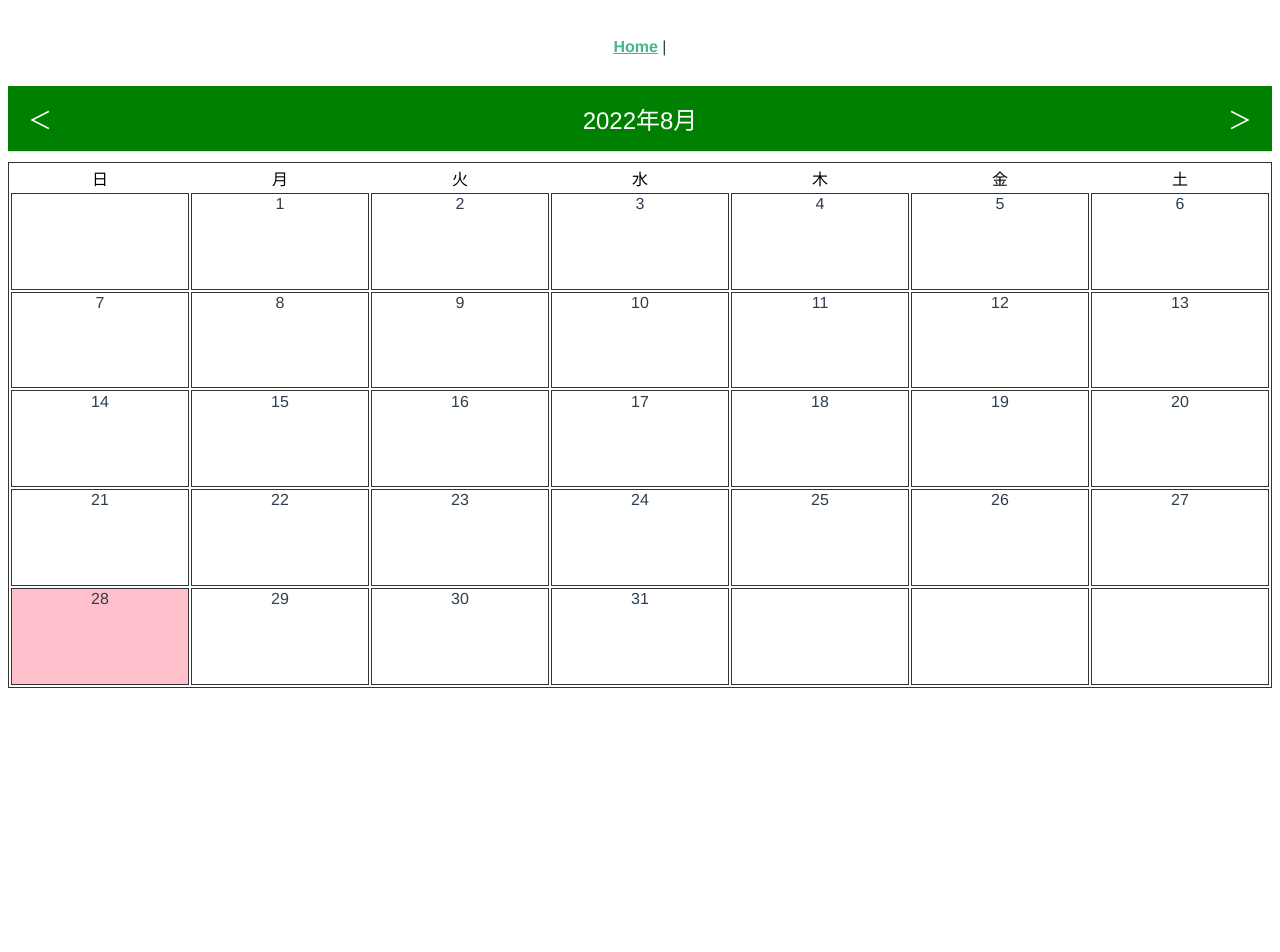
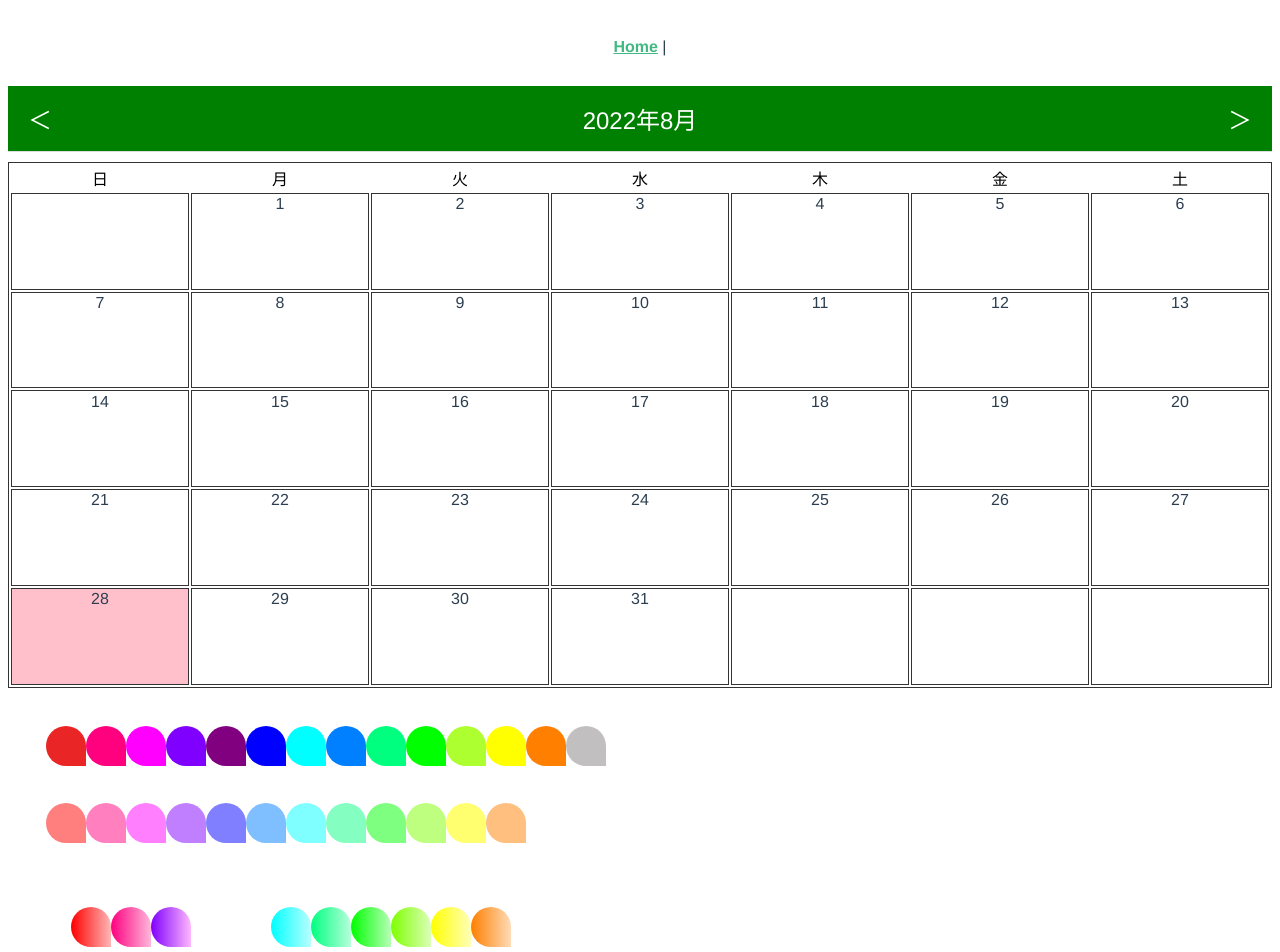
Before and after one commit to webex15-team-4/tarava-calendar, a Vue app: page / in a window 1280 px wide. Shown: the top 952 px of the page. Before the commit the page ends 800 px from the top, so only its background shows below. Built offline with nearby package versions, Linux system fonts and the light colour scheme.

Commit message:
43色の色を追加！！

```diff
--- a/package.json
+++ b/package.json
@@ -10,12 +10,10 @@
   "dependencies": {
     "core-js": "^3.8.3",
     "firebase": "^9.9.3",
-<<<<<<< HEAD
     "vue": "^3.2.13",
     "vue-router": "^4.0.3"
-=======
-    "vue": "^3.2.13"
->>>>>>> a8a5898f54619e041f952bebc119b7041f3c808a
+
+
   },
   "devDependencies": {
     "@babel/core": "^7.12.16",
--- a/src/App.vue
+++ b/src/App.vue
@@ -1,14 +1,16 @@
 <template>
   <nav><router-link to="/">Home</router-link> |</nav>
+  <Calendar />
+  <ColorComponent />
+</template>
 
-  <Calendar />
-</template>
 <script>
 import Calendar from "@/components/CalendarVue.vue"
-
+import ColorComponent from "@/components/ColorComponent.vue"
 export default {
   components: {
     Calendar,
+    ColorComponent,
   },
 }
 </script>
--- a/src/components/Color.vue
+++ /dev/null
@@ -1,3 +0,0 @@
-<template>
-<h1>colorの追加</h1>
-</tenplate>
--- /dev/null
+++ b/src/components/ColorComponent.vue
@@ -0,0 +1,358 @@
+<template>
+  <!-- デフォルトカラー14色 -->
+  <div class="DefaultPalette">
+    <div class="color1"></div>
+    <div class="color2"></div>
+    <div class="color3"></div>
+    <div class="color4"></div>
+    <div class="color5"></div>
+    <div class="color6"></div>
+    <div class="color7"></div>
+    <div class="color8"></div>
+    <div class="color9"></div>
+    <div class="color10"></div>
+    <div class="color11"></div>
+    <div class="color12"></div>
+    <div class="color13"></div>
+    <div class="color14"></div>
+  </div>
+  <!-- パステルカラー12色 -->
+  <div class="PastelPalette">
+    <br />
+    <div class="Pcolor1"></div>
+    <div class="Pcolor2"></div>
+    <div class="Pcolor3"></div>
+    <div class="Pcolor4"></div>
+    <div class="Pcolor5"></div>
+    <div class="Pcolor6"></div>
+    <div class="Pcolor7"></div>
+    <div class="Pcolor8"></div>
+    <div class="Pcolor9"></div>
+    <div class="Pcolor10"></div>
+    <div class="Pcolor11"></div>
+    <div class="Pcolor12"></div>
+  </div>
+
+  <!-- グラデーション11色 -->
+  <div class="GradationColor">
+    <div class="Gcolor1"></div>
+    <div class="Gcolor2"></div>
+    <div class="Gcolor3"></div>
+    <div class="Gcolor4"></div>
+    <div class="Gcolor5"></div>
+    <div class="Gcolor6"></div>
+    <div class="Gcolor7"></div>
+    <div class="Gcolor8"></div>
+    <div class="Gcolor9"></div>
+    <div class="Gcolor10"></div>
+    <div class="Gcolor11"></div>
+  </div>
+
+  <!-- ミックス6色 -->
+  <div class="MixColor">
+    <div class="Mcolor1"></div>
+    <div class="Mcolor2"></div>
+    <div class="Mcolor3"></div>
+    <div class="Mcolor4"></div>
+    <div class="Mcolor5"></div>
+    <div class="Mcolor6"></div>
+  </div>
+</template>
+
+<script></script>
+
+<style>
+.DefaultPalette {
+  display: flex;
+  margin: 3%;
+}
+
+.PastelPalette {
+  display: flex;
+  margin: 3%;
+}
+
+.GradationColor {
+  display: flex;
+  margin: 5%;
+}
+
+.MixColor {
+  display: flex;
+  margin: 5%;
+}
+
+/* デフォルトカラー */
+.color1 {
+  width: 40px;
+  height: 40px;
+  background-color: rgb(233, 37, 37);
+  border-radius: 50% 50% 0 50%;
+}
+
+.color2 {
+  width: 40px;
+  height: 40px;
+  background-color: #ff007f;
+  border-radius: 50% 50% 0 50%;
+}
+
+.color3 {
+  width: 40px;
+  height: 40px;
+  background-color: #ff00ff;
+  border-radius: 50% 50% 0 50%;
+}
+.color4 {
+  width: 40px;
+  height: 40px;
+  background-color: #7f00ff;
+  border-radius: 50% 50% 0 50%;
+}
+.color5 {
+  width: 40px;
+  height: 40px;
+  background-color: purple;
+  border-radius: 50% 50% 0 50%;
+}
+.color6 {
+  width: 40px;
+  height: 40px;
+  background-color: #0000ff;
+  border-radius: 50% 50% 0 50%;
+}
+.color8 {
+  width: 40px;
+  height: 40px;
+  background-color: #007fff;
+  border-radius: 50% 50% 0 50%;
+}
+.color7 {
+  width: 40px;
+  height: 40px;
+  background-color: #00ffff;
+  border-radius: 50% 50% 0 50%;
+}
+.color9 {
+  width: 40px;
+  height: 40px;
+  background-color: #00ff7f;
+  border-radius: 50% 50% 0 50%;
+}
+.color10 {
+  width: 40px;
+  height: 40px;
+  background-color: #00ff00;
+  border-radius: 50% 50% 0 50%;
+}
+.color11 {
+  width: 40px;
+  height: 40px;
+  background-color: greenyellow;
+  border-radius: 50% 50% 0 50%;
+}
+.color12 {
+  width: 40px;
+  height: 40px;
+  background-color: #ffff00;
+  border-radius: 50% 50% 0 50%;
+}
+.color13 {
+  width: 40px;
+  height: 40px;
+  background-color: #ff7f00;
+  border-radius: 50% 50% 0 50%;
+}
+.color14 {
+  width: 40px;
+  height: 40px;
+  background-color: #a19e9ea7;
+  border-radius: 50% 50% 0 50%;
+}
+
+/* パステルカラー */
+.Pcolor1 {
+  width: 40px;
+  height: 40px;
+  background-color: #ff7f7f;
+  border-radius: 50% 50% 0 50%;
+}
+
+.Pcolor2 {
+  width: 40px;
+  height: 40px;
+  background-color: #ff7fbf;
+  border-radius: 50% 50% 0 50%;
+}
+
+.Pcolor3 {
+  width: 40px;
+  height: 40px;
+  background-color: #ff7fff;
+  border-radius: 50% 50% 0 50%;
+}
+
+.Pcolor4 {
+  width: 40px;
+  height: 40px;
+  background-color: #bf7fff;
+  border-radius: 50% 50% 0 50%;
+}
+
+.Pcolor5 {
+  width: 40px;
+  height: 40px;
+  background-color: #7f7fff;
+  border-radius: 50% 50% 0 50%;
+}
+
+.Pcolor6 {
+  width: 40px;
+  height: 40px;
+  background-color: #7fbfff;
+  border-radius: 50% 50% 0 50%;
+}
+
+.Pcolor7 {
+  width: 40px;
+  height: 40px;
+  background-color: #7fffff;
+  border-radius: 50% 50% 0 50%;
+}
+.Pcolor8 {
+  width: 40px;
+  height: 40px;
+  background-color: #84ffc1;
+  border-radius: 50% 50% 0 50%;
+}
+.Pcolor9 {
+  width: 40px;
+  height: 40px;
+  background-color: #7fff7f;
+  border-radius: 50% 50% 0 50%;
+}
+.Pcolor10 {
+  width: 40px;
+  height: 40px;
+  background-color: #bfff7f;
+  border-radius: 50% 50% 0 50%;
+}
+.Pcolor11 {
+  width: 40px;
+  height: 40px;
+  background-color: #ffff6f;
+  border-radius: 50% 50% 0 50%;
+}
+.Pcolor12 {
+  width: 40px;
+  height: 40px;
+  background-color: #ffbf7f;
+  border-radius: 50% 50% 0 50%;
+}
+
+/* グラデーション */
+.Gcolor1 {
+  width: 40px;
+  height: 40px;
+  background-image: linear-gradient(to right, red, #ffb7b7);
+  border-radius: 50% 50% 0 50%;
+}
+.Gcolor2 {
+  width: 40px;
+  height: 40px;
+  background-image: linear-gradient(to right, #ff007f, #ffb7db);
+  border-radius: 50% 50% 0 50%;
+}
+.Gcolor3 {
+  width: 40px;
+  height: 40px;
+  background-image: linear-gradient(to right, #7f00ff, #ffb7ff);
+  border-radius: 50% 50% 0 50%;
+}
+.Gcolor4 {
+  width: 40px;
+  height: 40px;
+  background-image: linear-gradient(to right, #0000ff #b2b2ff);
+  border-radius: 50% 50% 0 50%;
+}
+.Gcolor5 {
+  width: 40px;
+  height: 40px;
+  background-image: linear-gradient(to right, #007fff #b7dbff);
+  border-radius: 50% 50% 0 50%;
+}
+.Gcolor6 {
+  width: 40px;
+  height: 40px;
+  background-image: linear-gradient(to right, #00ffff, #b7ffff);
+  border-radius: 50% 50% 0 50%;
+}
+.Gcolor7 {
+  width: 40px;
+  height: 40px;
+  background-image: linear-gradient(to right, #00ff7f, #b7ffdb);
+  border-radius: 50% 50% 0 50%;
+}
+.Gcolor8 {
+  width: 40px;
+  height: 40px;
+  background-image: linear-gradient(to right, #00ff00, #b7ffb7);
+  border-radius: 50% 50% 0 50%;
+}
+.Gcolor9 {
+  width: 40px;
+  height: 40px;
+  background-image: linear-gradient(to right, #7fff00, #dbffb7);
+  border-radius: 50% 50% 0 50%;
+}
+.Gcolor10 {
+  width: 40px;
+  height: 40px;
+  background-image: linear-gradient(to right, #ffff00, #ffffb7);
+  border-radius: 50% 50% 0 50%;
+}
+.Gcolor11 {
+  width: 40px;
+  height: 40px;
+  background-image: linear-gradient(to right, #ff7f00, #ffdbb7);
+  border-radius: 50% 50% 0 50%;
+}
+
+/* ミックスカラー */
+.Mcolor1 {
+  width: 40px;
+  height: 40px;
+  background-image: linear-gradient(to right, red, yellow);
+  border-radius: 50% 50% 0 50%;
+}
+.Mcolor2 {
+  width: 40px;
+  height: 40px;
+  background-image: linear-gradient(to right, yellow, rgb(54, 127, 54));
+  border-radius: 50% 50% 0 50%;
+}
+.Mcolor3 {
+  width: 40px;
+  height: 40px;
+  background-image: linear-gradient(to right, blue, green);
+  border-radius: 50% 50% 0 50%;
+}
+.Mcolor4 {
+  width: 40px;
+  height: 40px;
+  background-image: linear-gradient(to right, purple, rgb(40, 40, 255));
+  border-radius: 50% 50% 0 50%;
+}
+.Mcolor5 {
+  width: 40px;
+  height: 40px;
+  background-image: linear-gradient(to right, #ff7f00, rgb(250, 250, 29));
+  border-radius: 50% 50% 0 50%;
+}
+.Mcolor6 {
+  width: 40px;
+  height: 40px;
+  background-image: linear-gradient(to right, green, rgb(70, 242, 251));
+  border-radius: 50% 50% 0 50%;
+}
+</style>
```
